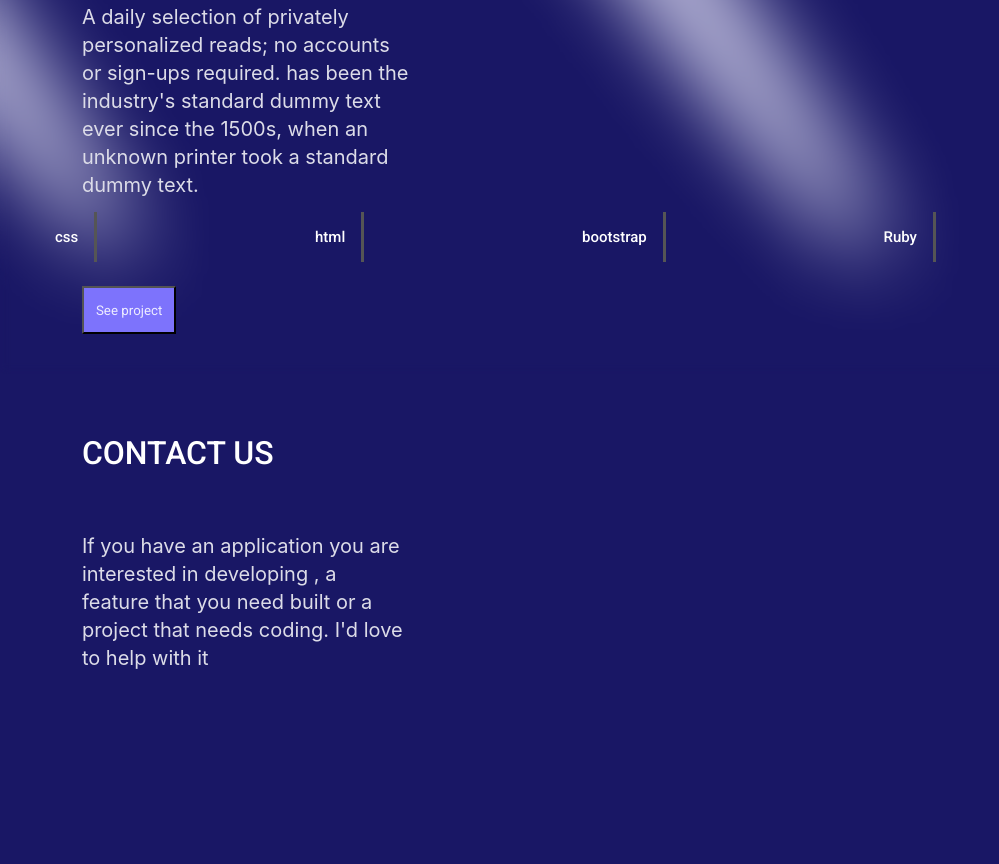
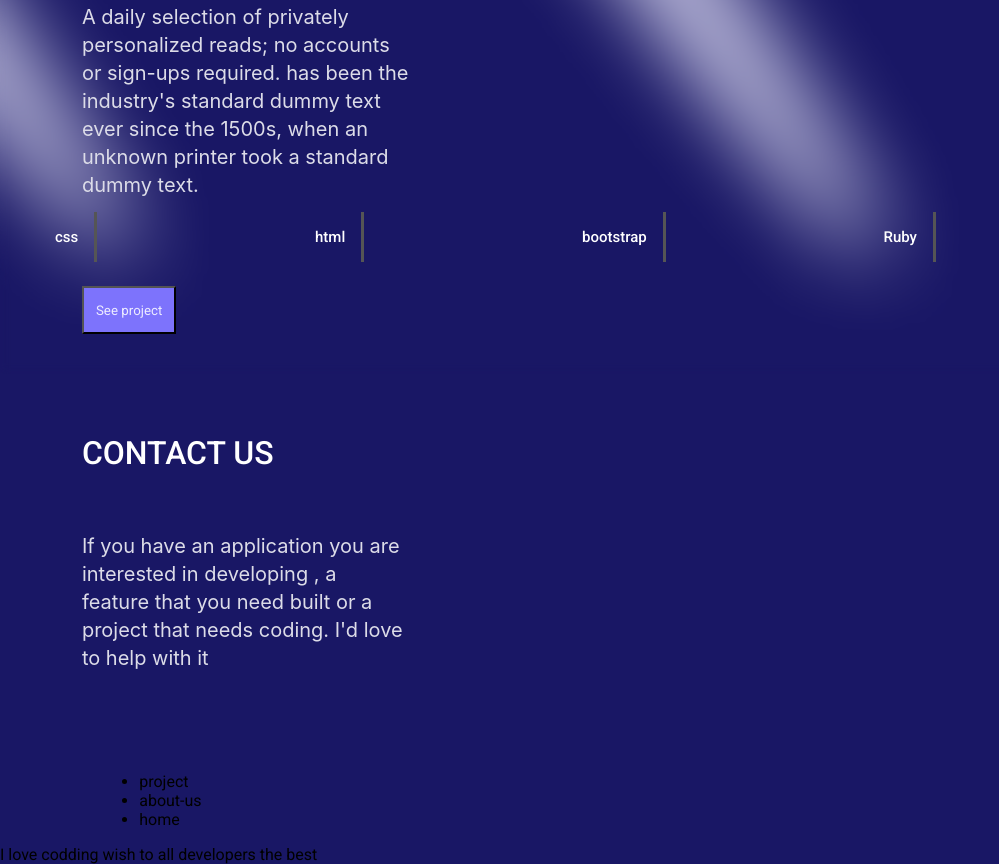
Before and after one commit to faustM/Portfolio, a website: page index.html in a window 1280 px wide. Shown: the part 5978-6842 px from the top of the page, without its empty margins (0-999 px from the left). Before the commit the page ends 6734 px from the top, so only its background shows below. Drawn offline with Linux system fonts and the light colour scheme.

Commit message:
collaborator work faustin&Eric

```diff
--- a/index.html
+++ b/index.html
@@ -174,6 +174,16 @@
     </p>
 
   </div>
+  <div class="coll">
+    <ul>
+      <li>project</li>
+      <li>about-us</li>
+      <li>home</li>
+    </ul>
+  </div>
+  <div class="task">
+    <p1> I love  codding wish to all developers the best</p1>
+  </div>
 </body>
 
 </html>
```
